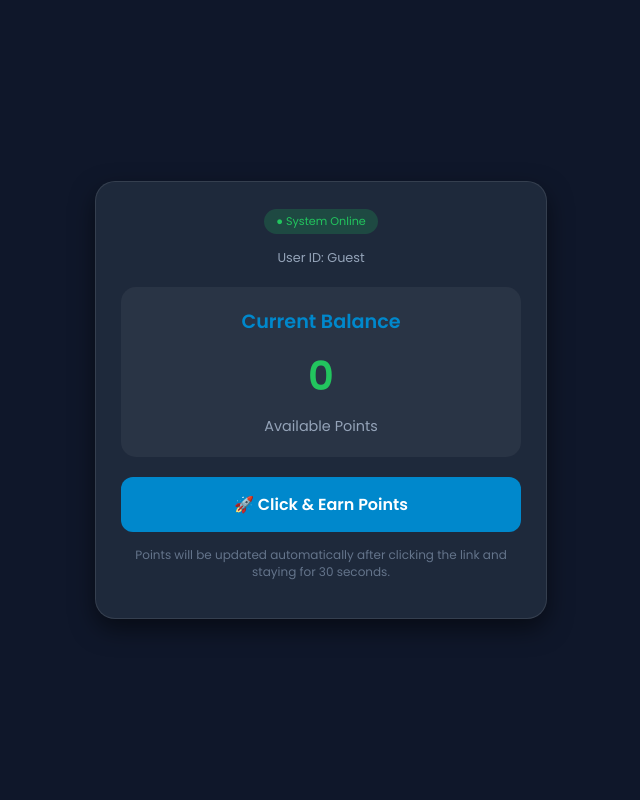
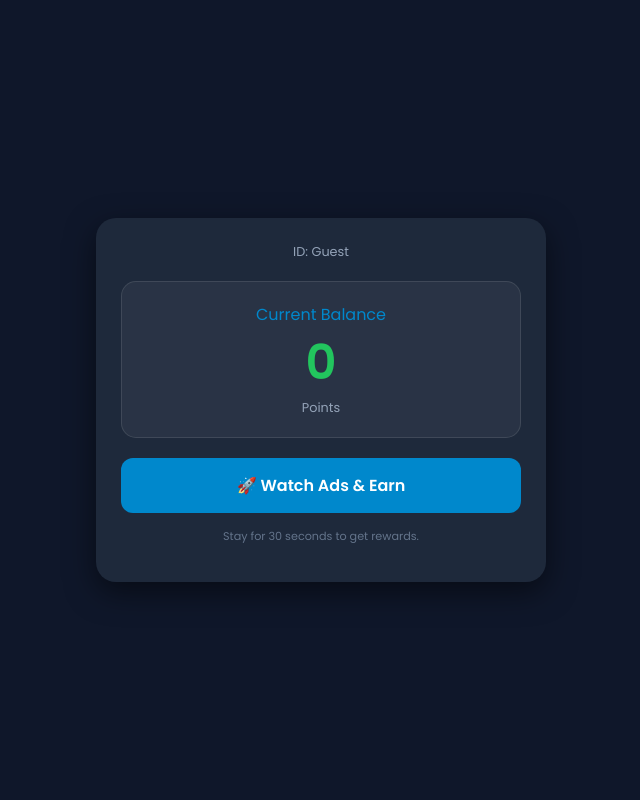
Before and after one commit to maheshkumar083014-spec/Ultimate-Media-Search-Bot, a Flask app: page /dashboard in a window 1280 px wide. Shown: the whole page, without its empty margins (319-959 px from the left). Run offline with Flask 3, Linux system fonts and the light colour scheme.

Commit message:
Update dashboard.html

```diff
--- a/templates/dashboard.html
+++ b/templates/dashboard.html
@@ -3,132 +3,29 @@
 <head>
     <meta charset="UTF-8">
     <meta name="viewport" content="width=device-width, initial-scale=1.0">
-    <title>User Dashboard | Earn Bot</title>
+    <title>User Dashboard</title>
     <link href="https://fonts.googleapis.com/css2?family=Poppins:wght@400;600&display=swap" rel="stylesheet">
     <style>
-        :root {
-            --primary-color: #0088cc;
-            --bg-dark: #0f172a;
-            --card-bg: #1e293b;
-            --text-main: #ffffff;
-            --accent-green: #22c55e;
-        }
-
-        body {
-            font-family: 'Poppins', sans-serif;
-            background-color: var(--bg-dark);
-            color: var(--text-main);
-            margin: 0;
-            display: flex;
-            justify-content: center;
-            align-items: center;
-            min-height: 100vh;
-        }
-
-        .dashboard-container {
-            width: 90%;
-            max-width: 400px;
-            background: var(--card-bg);
-            padding: 25px;
-            border-radius: 20px;
-            box-shadow: 0 10px 25px rgba(0,0,0,0.5);
-            text-align: center;
-            border: 1px solid rgba(255,255,255,0.1);
-        }
-
-        .user-id {
-            font-size: 0.8rem;
-            color: #94a3b8;
-            margin-bottom: 10px;
-        }
-
-        .points-section {
-            background: rgba(255,255,255,0.05);
-            padding: 20px;
-            border-radius: 15px;
-            margin: 20px 0;
-        }
-
-        .points-section h2 {
-            margin: 0;
-            font-size: 1.2rem;
-            color: var(--primary-color);
-        }
-
-        .pts-value {
-            font-size: 2.5rem;
-            font-weight: 600;
-            color: var(--accent-green);
-            margin: 10px 0;
-        }
-
-        .btn-smart-link {
-            display: block;
-            background: var(--primary-color);
-            color: white;
-            text-decoration: none;
-            padding: 15px;
-            border-radius: 12px;
-            font-weight: 600;
-            transition: transform 0.2s, background 0.3s;
-            margin-top: 15px;
-        }
-
-        .btn-smart-link:active {
-            transform: scale(0.95);
-            background: #0077b5;
-        }
-
-        .info-text {
-            font-size: 0.75rem;
-            color: #64748b;
-            margin-top: 15px;
-            line-height: 1.4;
-        }
-
-        .status-badge {
-            display: inline-block;
-            padding: 4px 12px;
-            background: rgba(34, 197, 94, 0.2);
-            color: var(--accent-green);
-            border-radius: 50px;
-            font-size: 0.7rem;
-            margin-bottom: 15px;
-        }
+        :root { --primary: #0088cc; --bg: #0f172a; --card: #1e293b; --text: #ffffff; }
+        body { font-family: 'Poppins', sans-serif; background: var(--bg); color: var(--text); margin: 0; display: flex; justify-content: center; align-items: center; min-height: 100vh; }
+        .card { width: 90%; max-width: 400px; background: var(--card); padding: 25px; border-radius: 20px; text-align: center; box-shadow: 0 10px 30px rgba(0,0,0,0.5); }
+        .pts-box { background: rgba(255,255,255,0.05); padding: 20px; border-radius: 15px; margin: 20px 0; border: 1px solid rgba(255,255,255,0.1); }
+        .pts-val { font-size: 3rem; font-weight: 600; color: #22c55e; }
+        .btn { display: block; background: var(--primary); color: white; text-decoration: none; padding: 15px; border-radius: 12px; font-weight: 600; margin-top: 20px; transition: 0.3s; }
+        .btn:active { transform: scale(0.95); }
+        .uid { font-size: 0.8rem; color: #94a3b8; }
     </style>
 </head>
 <body>
-
-    <div class="dashboard-container">
-        <div class="status-badge">● System Online</div>
-        <div class="user-id">User ID: {{ uid }}</div>
-
-        <div class="points-section">
-            <h2>Current Balance</h2>
-            <div class="pts-value">{{ pts }}</div>
-            <div style="font-size: 0.9rem; color: #94a3b8;">Available Points</div>
+    <div class="card">
+        <div class="uid">ID: {{ uid }}</div>
+        <div class="pts-box">
+            <div style="color: var(--primary)">Current Balance</div>
+            <div class="pts-val">{{ pts }}</div>
+            <div style="font-size: 0.8rem; color: #94a3b8;">Points</div>
         </div>
-
-        <a href="{{ ad_link }}" target="_blank" class="btn-smart-link">
-            🚀 Click & Earn Points
-        </a>
-
-        <p class="info-text">
-            Points will be updated automatically after clicking the link and staying for 30 seconds.
-        </p>
+        <a href="{{ ad_link }}" target="_blank" class="btn">🚀 Watch Ads & Earn</a>
+        <p style="font-size: 0.7rem; color: #64748b; margin-top: 15px;">Stay for 30 seconds to get rewards.</p>
     </div>
-
-    <script>
-        const firebaseConfig = {
-            apiKey: "AIzaSyD50eWvysruXgtgpDhhCVE2zdbSbLkFBwk",
-            authDomain: "ultimatemediasearch.firebaseapp.com",
-            databaseURL: "https://ultimatemediasearch-default-rtdb.asia-southeast1.firebasedatabase.app",
-            projectId: "ultimatemediasearch",
-            storageBucket: "ultimatemediasearch.firebasestorage.app",
-            messagingSenderId: "123003124713",
-            appId: "1:123003124713:web:c738c97b2772b112822978"
-        };
-        // Firebase initialization script yahan add kar sakte hain agar future mein direct JS update chahiye ho.
-    </script>
 </body>
 </html>
```
